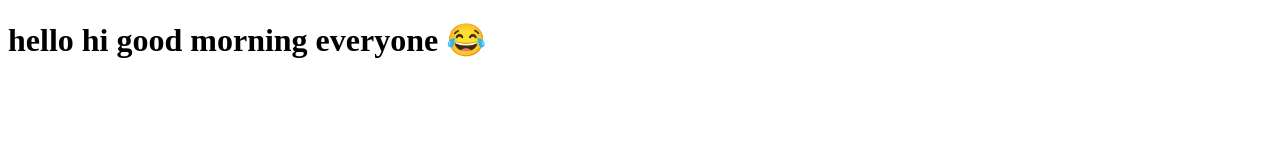
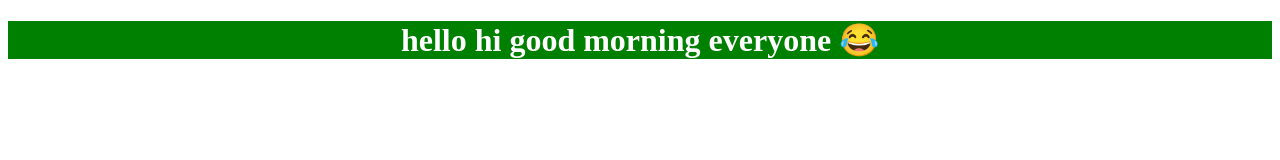
Before and after one commit to Rishabh2574/animation-in-css, a plain HTML site: page Animation/index.html in a window 1280 px wide. Drawn offline with Linux system fonts and the light colour scheme.

Commit message:
this is my third commit

```diff
--- a/Animation/index.html
+++ b/Animation/index.html
@@ -4,6 +4,7 @@
     <meta charset="UTF-8">
     <meta name="viewport" content="width=device-width, initial-scale=1.0">
     <title>Document</title>
+    <link rel="stylesheet" href="./style.css">
 </head>
 <body>
     <h1>hello hi good morning everyone 😂</h1>
--- a/Animation/style.css
+++ b/Animation/style.css
@@ -0,0 +1,5 @@
+h1{
+    text-align: center;
+    background-color: green;
+    color:white;
+}
```
